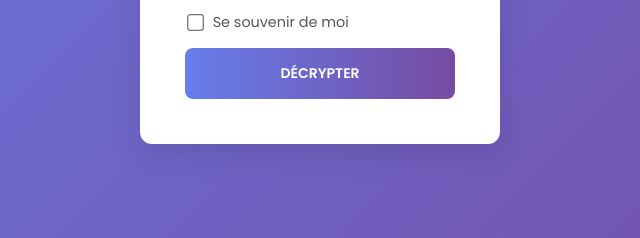
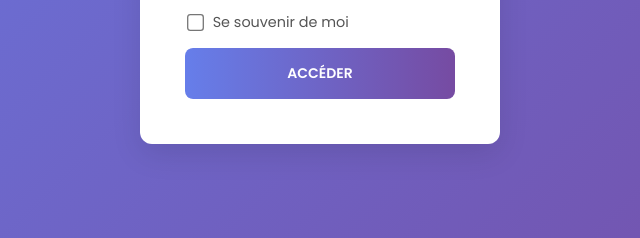
Before and after one commit to Michael-AnthroPi/centre112, a plain HTML site: page index.html in a window 1280 px wide. Shown: the part 431-669 px from the top of the page, 320-960 px from the left. Drawn offline with Linux system fonts and the light colour scheme.

Commit message:
Update index.html

```diff
--- a/index.html
+++ b/index.html
@@ -239,7 +239,7 @@
                         <input
                             type="submit"
                             class="staticrypt-decrypt-button"
-                            value="DÉCRYPTER"
+                            value="Accéder"
                         />
                     </form>
                 </div>
```
